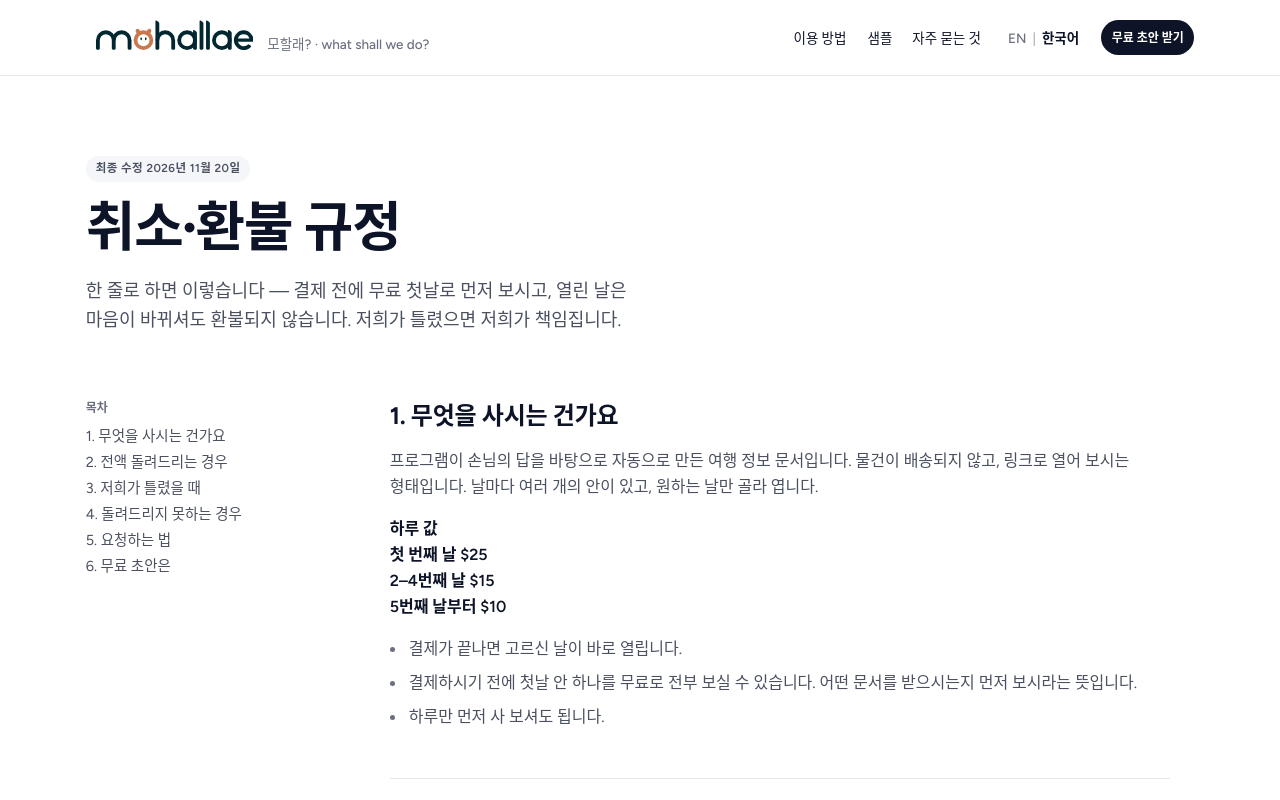
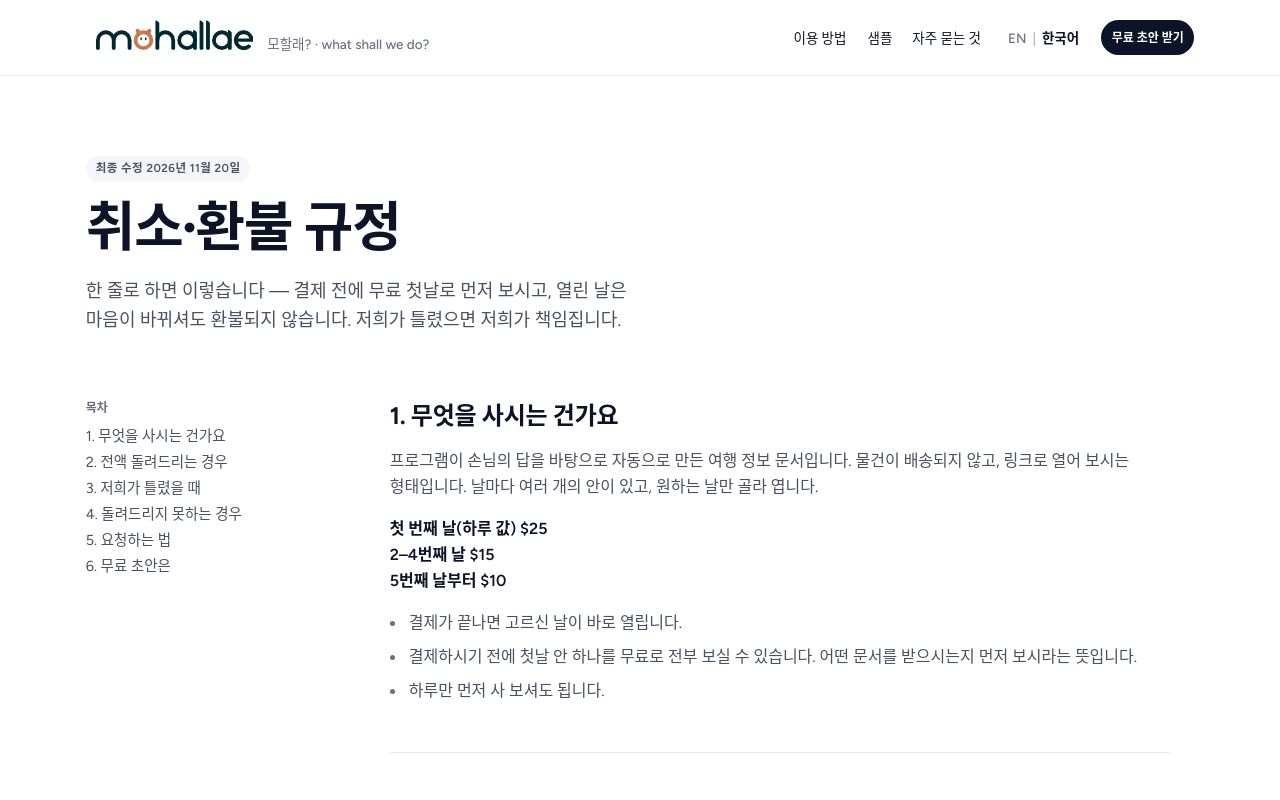
Before and after one commit to ssunie2/korea-travel-consulting, a Next.js app: page /mohallae/refund in a window 1280 px wide. Shown: the top 800 px of the page. Built offline with nearby package versions, Linux system fonts and the light colour scheme.

Commit message:
환불 규정: 하루 값 첫 줄을 '첫 번째 날(하루 값) $25' 로 (써니 2026-11-20)
Co-Authored-By: Claude Opus 5.5 <noreply@anthropic.com>
Claude-Session: https://claude.ai/code/session_01CK9SJJKhQ5fY79STu7o9vx

```diff
--- a/app/mohallae/refund/page.tsx
+++ b/app/mohallae/refund/page.tsx
@@ -46,13 +46,18 @@ export default async function RefundPage({ searchParams }: PageProps<"/mohallae/
         {CONTACT_EMAIL}
       </a>
     ),
-    // 한 줄에 하나씩 (써니 2026-11-20 "점 기준으로 밑줄로 내려줘")
-    "{가격}": plans.days.ladder[lang].map((line, i) => (
-      <Fragment key={i}>
-        {i > 0 && <br />}
-        {line}
-      </Fragment>
-    )),
+    // 한 줄에 하나씩 (써니 2026-11-20 "점 기준으로 밑줄로 내려줘").
+    // 첫 줄은 값($…) 바로 앞에 priceNote 를 넣는다: '첫 번째 날 $25' → '첫 번째 날(하루 값) $25'
+    "{가격}": plans.days.ladder[lang].map((line, i) => {
+      const at = line.indexOf(" $");
+      const text = i === 0 && t.priceNote && at > 0 ? `${line.slice(0, at)}${t.priceNote}${line.slice(at)}` : line;
+      return (
+        <Fragment key={i}>
+          {i > 0 && <br />}
+          {text}
+        </Fragment>
+      );
+    }),
   };
   const say = (s: string) => <Inline text={s} fill={fill} />;
 
--- a/app/mohallae/refund/text-ko.ts
+++ b/app/mohallae/refund/text-ko.ts
@@ -20,6 +20,7 @@ import type { RefundText } from "./text";
  *   \n            → 줄 바꿈 (다음 줄로 내리기)
  *   {메일}        → 연락 메일 주소 (링크로 바뀝니다. 주소는 content.ts 의 CONTACT_EMAIL)
  *   {가격}        → 하루 값, 한 줄에 하나씩 (첫 화면 가격표와 같은 값으로 바뀝니다)
+ *                   첫 줄 '첫 번째 날' 뒤에 붙는 말은 아래 priceNote 에서 고칩니다
  *
  * 다 고쳤으면 맨 위 updated(최종 수정 날짜)도 바꿔 주세요.
  */
@@ -29,6 +30,8 @@ const ko: RefundText = {
   description: "언제 돌려드리고, 언제 못 돌려드리는지. 저희가 틀렸으면 저희가 책임집니다.",
   intro:
     "한 줄로 하면 이렇습니다 — 결제 전에 무료 첫날로 먼저 보시고, 열린 날은 마음이 바뀌셔도 환불되지 않습니다. 저희가 틀렸으면 저희가 책임집니다.",
+  // {가격} 첫 줄이 '첫 번째 날(하루 값) $25' 가 된다 (써니 2026-11-20)
+  priceNote: "(하루 값)",
 
   sections: [
     {
@@ -36,7 +39,7 @@ const ko: RefundText = {
       title: "1. 무엇을 사시는 건가요",
       body: [
         "프로그램이 손님의 답을 바탕으로 자동으로 만든 여행 정보 문서입니다. 물건이 배송되지 않고, 링크로 열어 보시는 형태입니다. 날마다 여러 개의 안이 있고, 원하는 날만 골라 엽니다.",
-        "**하루 값**\n**{가격}**",
+        "**{가격}**",
         [
           "결제가 끝나면 고르신 날이 바로 열립니다.",
           "결제하시기 전에 첫날 안 하나를 무료로 전부 보실 수 있습니다. 어떤 문서를 받으시는지 먼저 보시라는 뜻입니다.",
--- a/app/mohallae/refund/text.ts
+++ b/app/mohallae/refund/text.ts
@@ -15,6 +15,8 @@ export type RefundText = {
   description: string;
   /** 제목 아래 한 줄 요약 */
   intro: string;
+  /** {가격} 첫 줄의 '첫 번째 날' 바로 뒤에 붙는 말 — 예: (하루 값) → '첫 번째 날(하루 값) $25'. 없으면 안 붙는다 */
+  priceNote?: string;
   /** id 는 주소 # 자리 이름이라 한국어 · 영어가 같아야 한다 */
   sections: { id: string; title: string; body: Block[] }[];
 };
```
